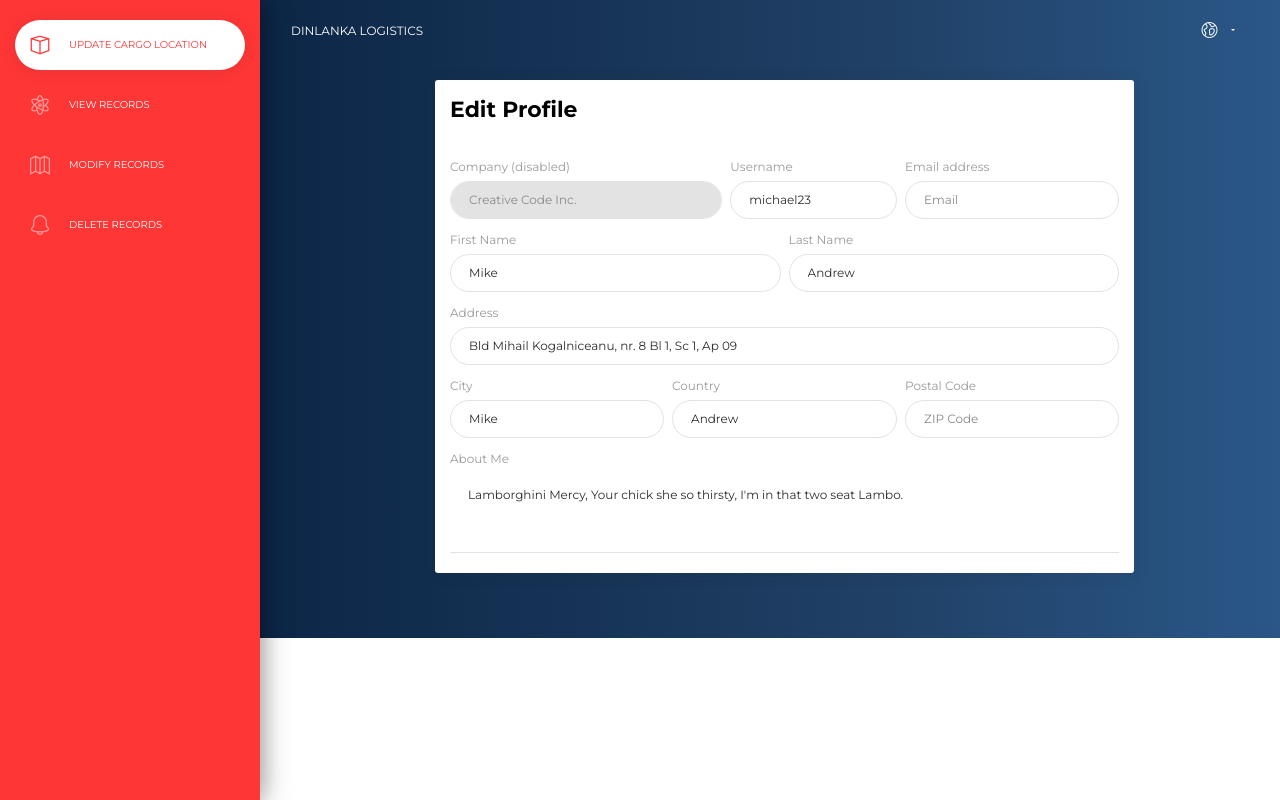
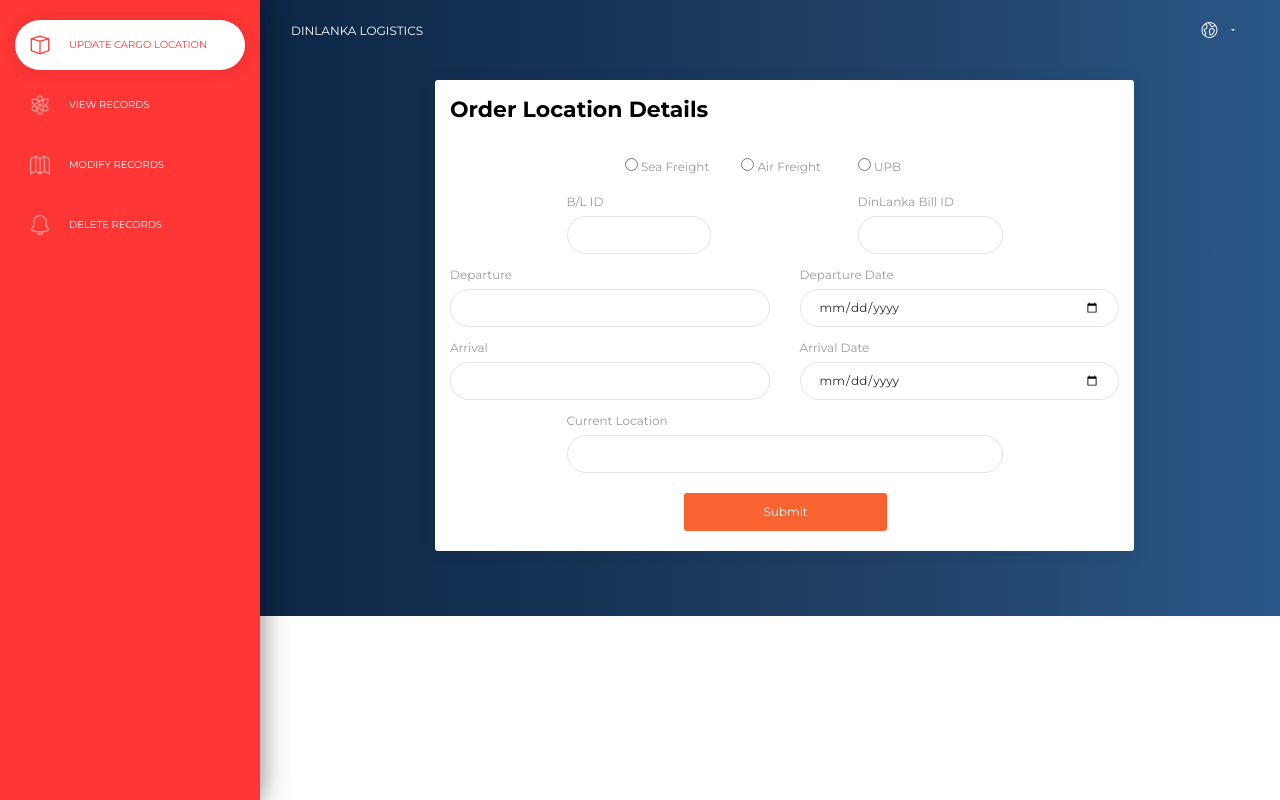
Before and after one commit to Pasi-D/Dinlanka_Symfony, a Symfony app: template app/Resources/views/dinlanka/admin/admin.html.twig in a window 1280 px wide. Run offline with Twig, Linux system fonts and the light colour scheme; the template is opened without the code that fills it, so the values that code supplies are empty; some libraries are stand-ins or nearby versions.

Commit message:
dashboard

```diff
--- a/app/Resources/views/dinlanka/admin/admin.html.twig
+++ b/app/Resources/views/dinlanka/admin/admin.html.twig
@@ -7,83 +7,107 @@
             <div class="row">
                 <div class="col-lg-2">
 
+
                 </div>
                 <div class="col-lg-10">
                     <div class="row">
                         <div class="col-md-10">
                             <div class="card">
                                 <div class="card-header">
-                                    <h5 class="title" style="color: black;">Edit Profile</h5>
+                                    <h5 class="title" style="color: black;">Order Location Details</h5>
                                 </div>
                                 <div class="card-body">
                                     <form>
                                         <div class="row">
-                                            <div class="col-md-5 pr-1">
+                                            <div class="col-sm-3">
+
+                                            </div>
+                                            <div class="col-sm-2">
                                                 <div class="form-group">
-                                                    <label>Company (disabled)</label>
-                                                    <input type="text" class="form-control" disabled="" placeholder="Company" value="Creative Code Inc.">
+                                                    <label><input type="radio" name="order_type"> Sea Freight</label>
                                                 </div>
                                             </div>
-                                            <div class="col-md-3 px-1">
+                                            <div class="col-sm-2">
                                                 <div class="form-group">
-                                                    <label>Username</label>
-                                                    <input type="text" class="form-control" placeholder="Username" value="michael23">
+                                                    <label><input type="radio" name="order_type"> Air Freight</label>
                                                 </div>
                                             </div>
-                                            <div class="col-md-4 pl-1">
+                                            <div class="col-sm-2">
                                                 <div class="form-group">
-                                                    <label for="exampleInputEmail1">Email address</label>
-                                                    <input type="email" class="form-control" placeholder="Email">
+                                                    <label><input type="radio" name="order_type"> UPB</label>
+                                                </div>
+                                            </div>
+                                            <div class="col-sm-3">
+
+                                            </div>
+                                        </div>
+                                        <div class="row">
+                                            <div class="col-md-2">
+
+                                            </div>
+                                            <div class="col-md-3">
+                                                <div class="form-group">
+                                                    <label>B/L ID</label>
+                                                    <input type="text" class="form-control"  placeholder="" value="">
+                                                </div>
+                                            </div>
+                                            <div class="col-md-2">
+                                            </div>
+                                            <div class="col-md-3">
+                                                <div class="form-group">
+                                                    <label>DinLanka Bill ID</label>
+                                                    <input type="text" class="form-control" placeholder="" value="">
+                                                </div>
+                                            </div>
+                                            <div class="col-md-2">
+                                            </div>
+                                        </div>
+                                        <div class="row">
+                                            <div class="col-md-6">
+                                                <div class="form-group">
+                                                    <label>Departure</label>
+                                                    <input type="text" class="form-control" placeholder="" value="">
+                                                </div>
+                                            </div>
+                                            <div class="col-md-6">
+                                                <div class="form-group">
+                                                    <label>Departure Date</label>
+                                                    <input type="date" class="form-control" placeholder="" value="">
                                                 </div>
                                             </div>
                                         </div>
                                         <div class="row">
-                                            <div class="col-md-6 pr-1">
+                                            <div class="col-md-6">
                                                 <div class="form-group">
-                                                    <label>First Name</label>
-                                                    <input type="text" class="form-control" placeholder="Company" value="Mike">
+                                                    <label>Arrival</label>
+                                                    <input type="text" class="form-control" placeholder="" value="">
                                                 </div>
                                             </div>
-                                            <div class="col-md-6 pl-1">
+                                            <div class="col-md-6">
                                                 <div class="form-group">
-                                                    <label>Last Name</label>
-                                                    <input type="text" class="form-control" placeholder="Last Name" value="Andrew">
+                                                    <label>Arrival Date</label>
+                                                    <input type="date" class="form-control" placeholder="" value="">
                                                 </div>
                                             </div>
                                         </div>
                                         <div class="row">
-                                            <div class="col-md-12">
+                                            <div class="col-md-2">
+
+                                            </div>
+                                            <div class="col-md-8">
                                                 <div class="form-group">
-                                                    <label>Address</label>
-                                                    <input type="text" class="form-control" placeholder="Home Address" value="Bld Mihail Kogalniceanu, nr. 8 Bl 1, Sc 1, Ap 09">
+                                                    <label>Current Location</label>
+                                                    <input type="text" class="form-control" placeholder="" value="">
                                                 </div>
                                             </div>
                                         </div>
                                         <div class="row">
-                                            <div class="col-md-4 pr-1">
+                                            <div class="col-md-4">
+
+                                            </div>
+                                            <div class="col-md-4">
                                                 <div class="form-group">
-                                                    <label>City</label>
-                                                    <input type="text" class="form-control" placeholder="City" value="Mike">
-                                                </div>
-                                            </div>
-                                            <div class="col-md-4 px-1">
-                                                <div class="form-group">
-                                                    <label>Country</label>
-                                                    <input type="text" class="form-control" placeholder="Country" value="Andrew">
-                                                </div>
-                                            </div>
-                                            <div class="col-md-4 pl-1">
-                                                <div class="form-group">
-                                                    <label>Postal Code</label>
-                                                    <input type="number" class="form-control" placeholder="ZIP Code">
-                                                </div>
-                                            </div>
-                                        </div>
-                                        <div class="row">
-                                            <div class="col-md-12">
-                                                <div class="form-group">
-                                                    <label>About Me</label>
-                                                    <textarea rows="4" cols="80" class="form-control" placeholder="Here can be your description" value="Mike">Lamborghini Mercy, Your chick she so thirsty, I'm in that two seat Lambo.</textarea>
+                                                    <input type="submit" class="btn btn-primary btn-block" placeholder="Submit" value="Submit">
                                                 </div>
                                             </div>
                                         </div>
```
Also changed, not shown: app/Resources/views/dinlanka/admin/test.html.twig (added, +10 -0 lines), src/AppBundle/Controller/DinLankaController.php (+9 -0 lines).
